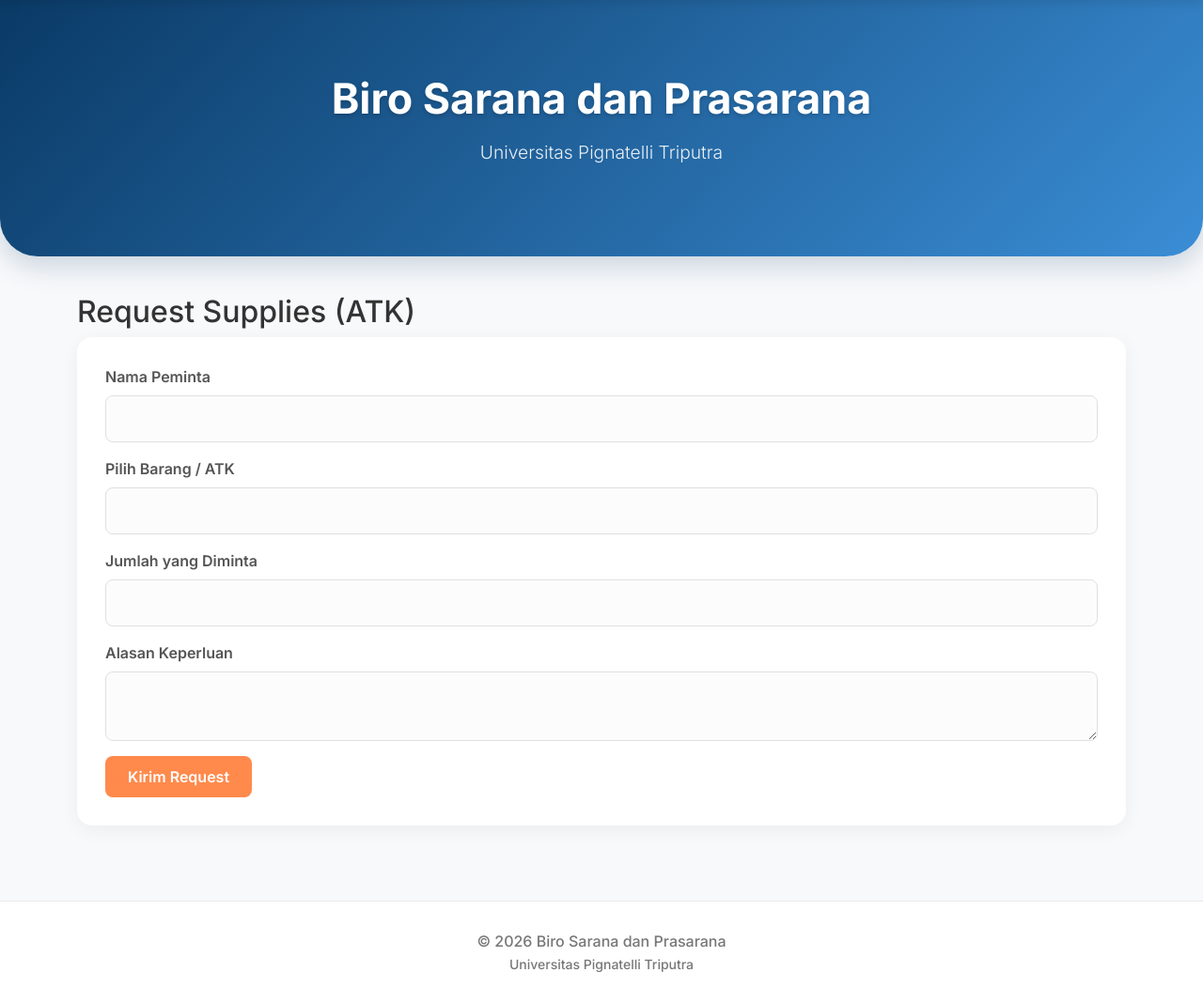
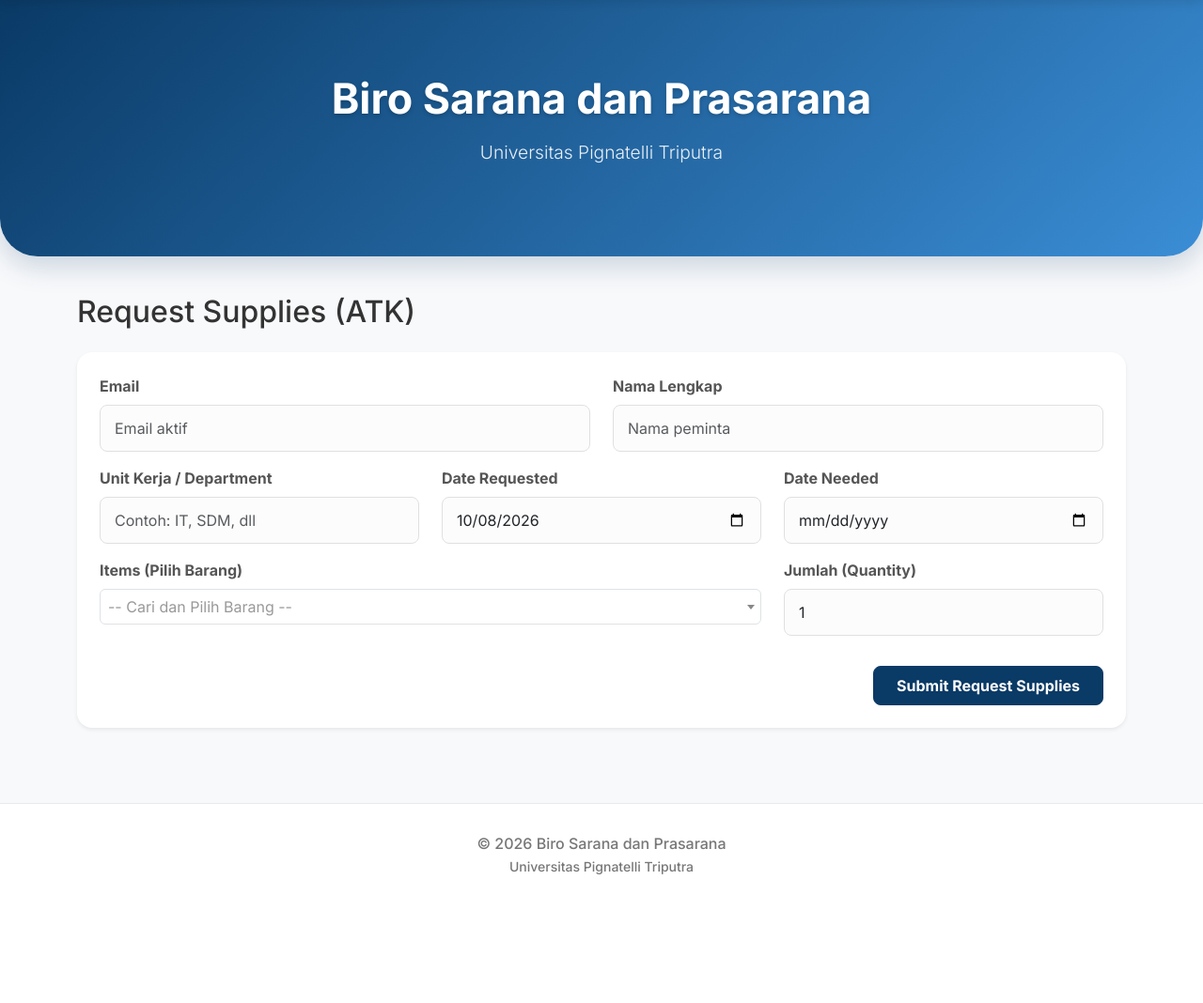
Before and after one commit to cangpol/SI-Sarpras, a CodeIgniter 4 app: the page made by app/Views/request/supplies.php in a window 1280 px wide. Shown: the part 75-1143 px from the top of the page at 94% size. After the commit the page ends 1006 px from the top, so only its background shows below. Run offline with PHP 8.4 and a stand-in for CodeIgniter, Linux system fonts and the light colour scheme; the template is opened without the code that fills it, so the values that code supplies are empty; some libraries are stand-ins or nearby versions.

Commit message:
feat: Update Request forms and schemas for Maintenance and Supplies

```diff
--- a/app/Views/request/supplies.php
+++ b/app/Views/request/supplies.php
@@ -1,19 +1,92 @@
 <?= $this->extend('layout/main') ?>
 <?= $this->section('content') ?>
-<h2>Request Supplies (ATK)</h2>
-<div class="card"><div class="card-body">
+
+<!-- Tambahkan CDN Select2 -->
+<link href="https://cdn.jsdelivr.net/npm/select2@4.1.0-rc.0/dist/css/select2.min.css" rel="stylesheet" />
+<!-- Tambahkan sedikit kustomisasi untuk Select2 Bootstrap 5 Theme -->
+<style>
+.select2-container .select2-selection--single {
+    height: 38px !important;
+    border: 1px solid #dee2e6;
+    border-radius: 0.375rem;
+}
+.select2-container--default .select2-selection--single .select2-selection__rendered {
+    line-height: 36px;
+    color: #212529;
+}
+.select2-container--default .select2-selection--single .select2-selection__arrow {
+    height: 36px;
+}
+</style>
+
+<h2 class="mb-4">Request Supplies (ATK)</h2>
+
+<?php if(session()->getFlashdata('message')): ?>
+    <div class="alert alert-success"><?= session()->getFlashdata('message') ?></div>
+<?php endif; ?>
+
+<div class="card shadow-sm border-0">
+    <div class="card-body p-4">
         <form method="post" action="/request/supplies">
-    <div class="mb-3"><label>Nama Peminta</label><input type="text" name="requester_name" class="form-control" required></div>
-    <div class="mb-3"><label>Pilih Barang / ATK</label>
-        <select name="supply_id" class="form-control">
+
+            <div class="row">
+                <div class="col-md-6 mb-3">
+                    <label class="form-label fw-bold">Email</label>
+                    <input type="email" name="email" class="form-control" placeholder="Email aktif" required>
+                </div>
+                <div class="col-md-6 mb-3">
+                    <label class="form-label fw-bold">Nama Lengkap</label>
+                    <input type="text" name="requester_name" class="form-control" placeholder="Nama peminta" required>
+                </div>
+            </div>
+
+            <div class="row">
+                <div class="col-md-4 mb-3">
+                    <label class="form-label fw-bold">Unit Kerja / Department</label>
+                    <input type="text" name="department" class="form-control" placeholder="Contoh: IT, SDM, dll" required>
+                </div>
+                <div class="col-md-4 mb-3">
+                    <label class="form-label fw-bold">Date Requested</label>
+                    <input type="date" name="date_requested" class="form-control" required value="<?= date('Y-m-d') ?>">
+                </div>
+                <div class="col-md-4 mb-3">
+                    <label class="form-label fw-bold">Date Needed</label>
+                    <input type="date" name="date_needed" class="form-control" required>
+                </div>
+            </div>
+
+            <div class="row">
+                <div class="col-md-8 mb-3">
+                    <label class="form-label fw-bold">Items (Pilih Barang)</label>
+                    <select name="supply_id" id="itemSelect" class="form-control w-100" required>
+                        <option value="" disabled selected>-- Cari dan Pilih Barang --</option>
                         <?php foreach($supplies as $s): ?>
                             <option value="<?= $s['id'] ?>"><?= $s['item_name'] ?> (Stok: <?= $s['stock'] ?> <?= $s['unit'] ?>)</option>
                         <?php endforeach; ?>
                     </select>
                 </div>
-    <div class="mb-3"><label>Jumlah yang Diminta</label><input type="number" name="quantity" class="form-control" min="1" required></div>
-    <div class="mb-3"><label>Alasan Keperluan</label><textarea name="reason" class="form-control" required></textarea></div>
-    <button type="submit" class="btn btn-warning">Kirim Request</button>
+                <div class="col-md-4 mb-3">
+                    <label class="form-label fw-bold">Jumlah (Quantity)</label>
+                    <input type="number" name="quantity" class="form-control" min="1" value="1" required>
+                </div>
+            </div>
+
+            <div class="text-end mt-3">
+                <button type="submit" class="btn btn-primary px-4 py-2 fw-bold">Submit Request Supplies</button>
+            </div>
         </form>
-</div></div>
+    </div>
+</div>
+
+<script src="https://code.jquery.com/jquery-3.6.0.min.js"></script>
+<script src="https://cdn.jsdelivr.net/npm/select2@4.1.0-rc.0/dist/js/select2.min.js"></script>
+<script>
+$(document).ready(function() {
+    $('#itemSelect').select2({
+        placeholder: '-- Cari dan Pilih Barang --',
+        allowClear: true,
+        width: '100%'
+    });
+});
+</script>
 <?= $this->endSection() ?>
```
Also changed, not shown: app/Controllers/Frontend.php (+20 -10 lines), app/Views/request/maintenance.php (+75 -10 lines), sarpras_db.sql (+12 -8 lines). Lines whose indentation alone changed are shown as unchanged.
